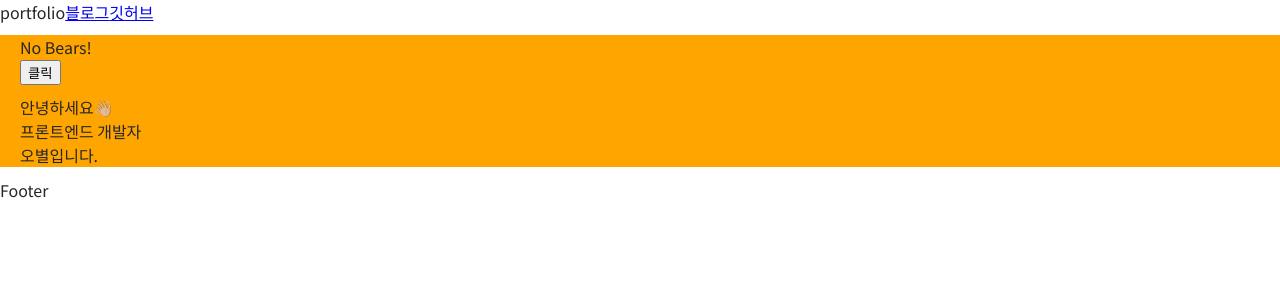
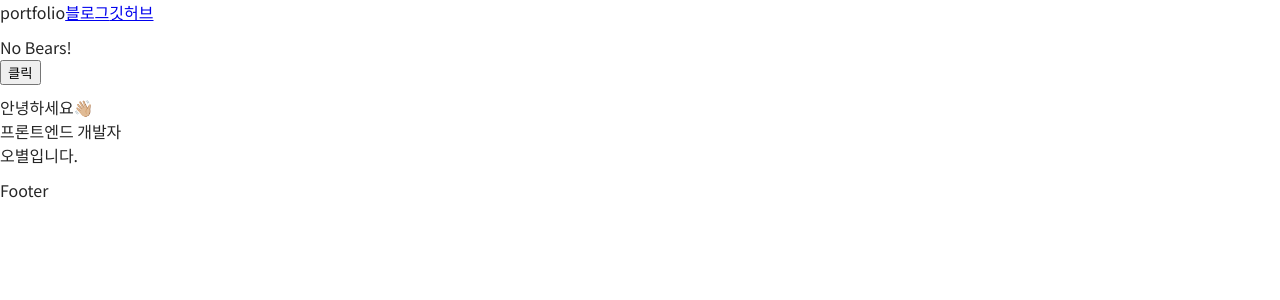
Before and after one commit to loeybho/Portfolio, a React (Vite) app: page / in a window 1280 px wide. Shown: the top 300 px of the page. Built offline with nearby package versions, Linux system fonts and the light colour scheme.

Commit message:
Docs. 리드미 수정

```diff
--- a/src/index.css
+++ b/src/index.css
@@ -11,8 +11,3 @@ h1 {
   font-size: unset;
   font-weight: unset;
 }
-
-.home {
-  padding: 0 20px;
-  background-color: orange;
-}
```
Also changed, not shown: 1 other file (tests, documents, lock files or other folders).
